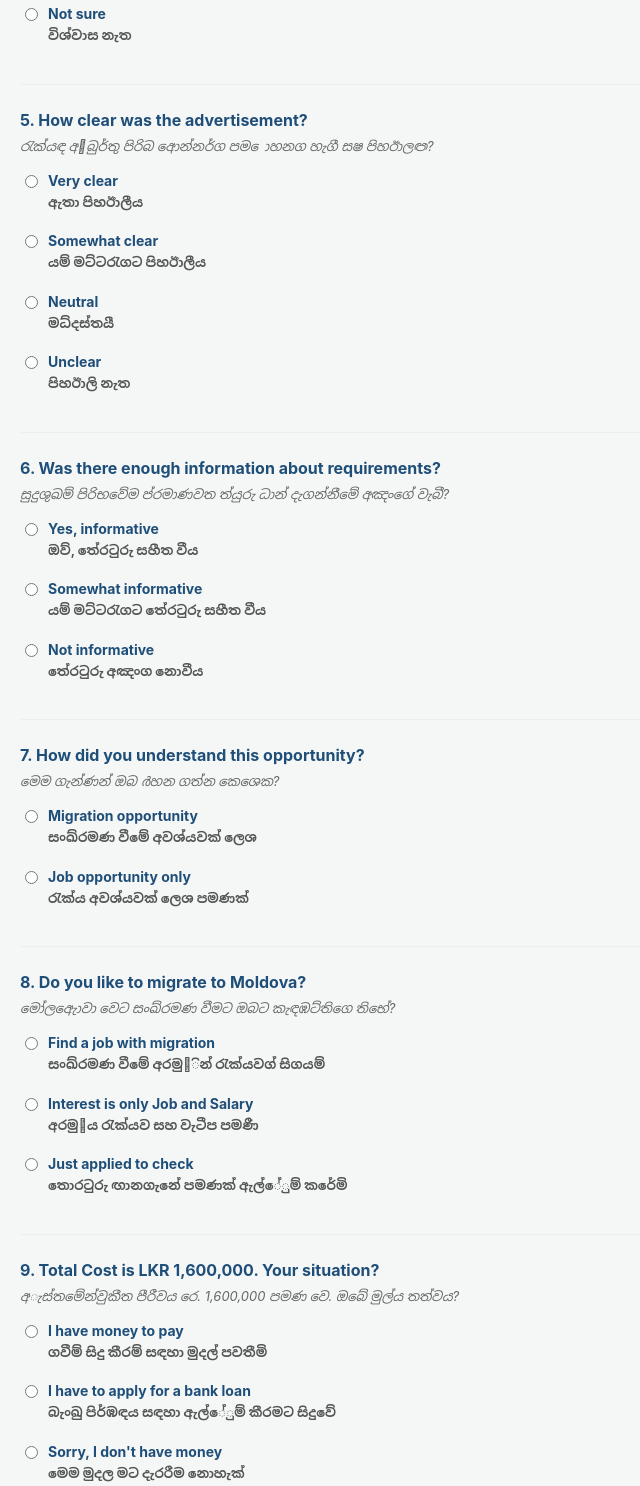
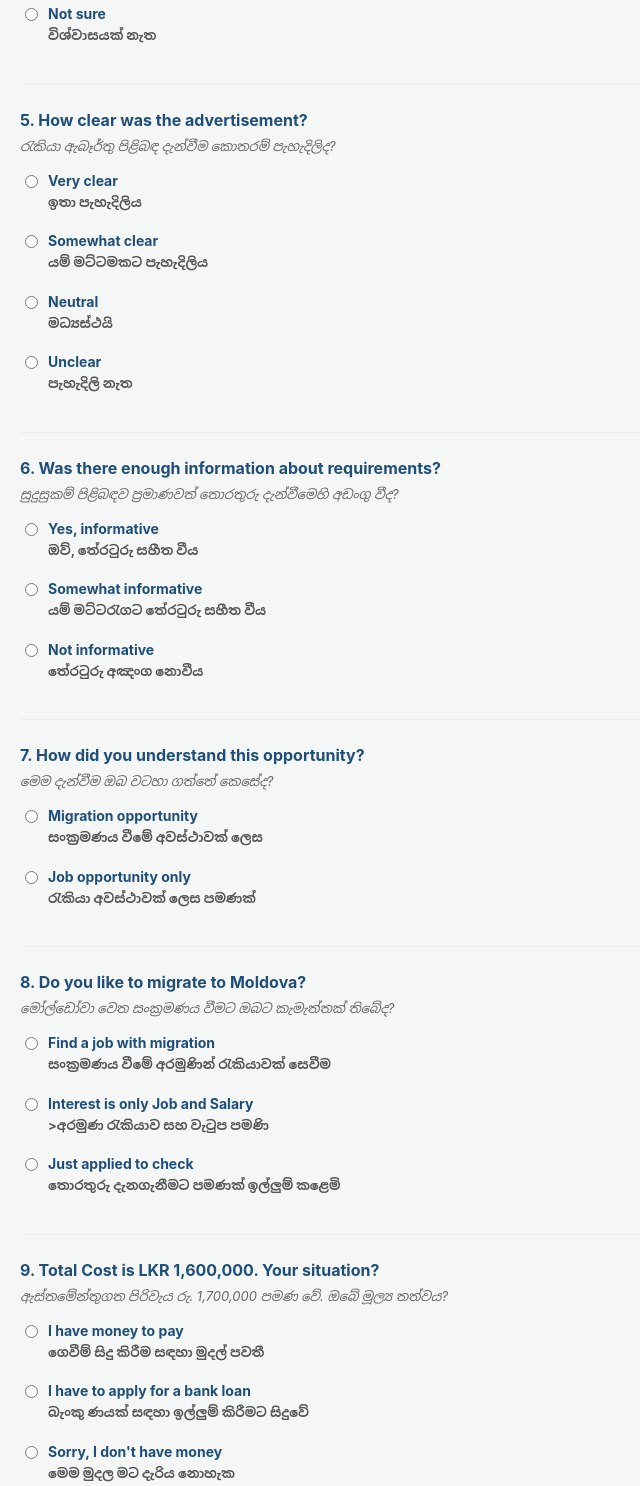
Before and after one commit to spcsuda/Takemecanada, a plain HTML site: page index.html in a window 1280 px wide. Shown: the part 1060-2546 px from the top of the page, without its empty margins (0-640 px from the left). Drawn offline with Linux system fonts and the light colour scheme.

Commit message:
Update index.html

```diff
--- a/index.html
+++ b/index.html
@@ -188,7 +188,7 @@
 
         <div class="form-group">
             <label>4. Did you receive a reply within a reasonable time?</label>
-            <span class="sub-label">ශාධාර්ණ කාලයක් තුලැ අපගේ කාර්ය මණ්ඩදයැන් පිරිතුරක් ලැබුවේද?</span>
+            <span class="sub-label">සාධාරණ කාලයක් තුළ අපගේ කාර්ය මණ්ඩලයෙන් පිළිතුරක් ලැබුණේද?</span>
 
             <div class="radio-option">
                 <input type="radio" id="q4_yes" name="reply_time" value="Yes">
@@ -200,35 +200,35 @@
             </div>
             <div class="radio-option">
                 <input type="radio" id="q4_unsure" name="reply_time" value="Not sure">
-                <label for="q4_unsure" class="radio-text">Not sure <span class="sinhala-text">විශ්වාස නැත</span></label>
+                <label for="q4_unsure" class="radio-text">Not sure <span class="sinhala-text">විශ්වාසයක් නැත</span></label>
             </div>
         </div>
 
         <div class="form-group">
             <label>5. How clear was the advertisement?</label>
-            <span class="sub-label">රැක්යඳ අ඗බුර්තු පිරිබ අොන්නර්ග පම ොහනග හැගී සෂ පිහඊාලඏ?</span>
+            <span class="sub-label">රැකියා ඇබෑර්තු පිළිබඳ දැන්වීම කොතරම් පැහැදිලිද?</span>
 
             <div class="radio-option">
                 <input type="radio" id="q5_very" name="clarity" value="Very clear">
-                <label for="q5_very" class="radio-text">Very clear <span class="sinhala-text">ඇතා පිහඊාලීය</span></label>
+                <label for="q5_very" class="radio-text">Very clear <span class="sinhala-text">ඉතා පැහැදිලිය</span></label>
             </div>
             <div class="radio-option">
                 <input type="radio" id="q5_somewhat" name="clarity" value="Somewhat clear">
-                <label for="q5_somewhat" class="radio-text">Somewhat clear <span class="sinhala-text">යම් මට්ටරැගට පිහඊාලීය</span></label>
+                <label for="q5_somewhat" class="radio-text">Somewhat clear <span class="sinhala-text">යම් මට්ටමකට පැහැදිලිය</span></label>
             </div>
             <div class="radio-option">
                 <input type="radio" id="q5_neutral" name="clarity" value="Neutral">
-                <label for="q5_neutral" class="radio-text">Neutral <span class="sinhala-text">මධ්දස්තයී</span></label>
+                <label for="q5_neutral" class="radio-text">Neutral <span class="sinhala-text">මධ්‍යස්ථයි</span></label>
             </div>
             <div class="radio-option">
                 <input type="radio" id="q5_unclear" name="clarity" value="Unclear">
-                <label for="q5_unclear" class="radio-text">Unclear <span class="sinhala-text">පිහඊාලි නැත</span></label>
+                <label for="q5_unclear" class="radio-text">Unclear <span class="sinhala-text">පැහැදිලි නැත</span></label>
             </div>
         </div>
 
         <div class="form-group">
             <label>6. Was there enough information about requirements?</label>
-            <span class="sub-label">සුදුශුඛම් පිරිභවේම ප්රමාණවත ත්යුරු ධාන් දැගන්නීමේ අඤංගේ වැබී?</span>
+            <span class="sub-label">සුදුසුකම් පිළිබඳව ප්‍රමාණවත් තොරතුරු දැන්වීමෙහි අඩංගු වීද?</span>
 
             <div class="radio-option">
                 <input type="radio" id="q6_yes" name="info_quality" value="Informative">
@@ -246,51 +246,51 @@
 
         <div class="form-group">
             <label>7. How did you understand this opportunity?</label>
-            <span class="sub-label">මෙම ගැන්ණන් ඔබ ർහන ගත්න කෙශෙක?</span>
+            <span class="sub-label">මෙම දැන්වීම ඔබ වටහා ගත්තේ කෙසේද?</span>
 
             <div class="radio-option">
                 <input type="radio" id="q7_mig" name="perception" value="Migration Opportunity">
-                <label for="q7_mig" class="radio-text">Migration opportunity <span class="sinhala-text">සංඛ්රමණ වීමේ අවශ්යවක් ලෙශ</span></label>
+                <label for="q7_mig" class="radio-text">Migration opportunity <span class="sinhala-text">සංක්‍රමණය වීමේ අවස්ථාවක් ලෙස</span></label>
             </div>
             <div class="radio-option">
                 <input type="radio" id="q7_job" name="perception" value="Job Only">
-                <label for="q7_job" class="radio-text">Job opportunity only <span class="sinhala-text">රැක්ය අවශ්යවක් ලෙශ පමණක්</span></label>
+                <label for="q7_job" class="radio-text">Job opportunity only <span class="sinhala-text">රැකියා අවස්ථාවක් ලෙස පමණක්</span></label>
             </div>
         </div>
 
         <div class="form-group">
             <label>8. Do you like to migrate to Moldova?</label>
-            <span class="sub-label">මෝලඇොවා වෙට සංඛ්රමණ වීමට ඔබට කැඳඹට්තිගෙ තිභේ?</span>
+            <span class="sub-label">මෝල්ඩෝවා වෙත සංක්‍රමණය වීමට ඔබට කැමැත්තක් තිබේද?</span>
 
             <div class="radio-option">
                 <input type="radio" id="q8_mig_job" name="migration_intent" value="Job with Migration">
-                <label for="q8_mig_job" class="radio-text">Find a job with migration <span class="sinhala-text">සංඛ්රමණ වීමේ අරමු෈ින් රැක්යවග් සිගයම්</span></label>
+                <label for="q8_mig_job" class="radio-text">Find a job with migration <span class="sinhala-text">සංක්‍රමණය වීමේ අරමුණින් රැකියාවක් සෙවීම</span></label>
             </div>
             <div class="radio-option">
                 <input type="radio" id="q8_money" name="migration_intent" value="Job and Salary Only">
-                <label for="q8_money" class="radio-text">Interest is only Job and Salary <span class="sinhala-text">අරමු෈ය රැක්යව සහ වැටීප පමණී</span></label>
+                <label for="q8_money" class="radio-text">Interest is only Job and Salary <span class="sinhala-text">>අරමුණ රැකියාව සහ වැටුප පමණි</span></label>
             </div>
             <div class="radio-option">
                 <input type="radio" id="q8_check" name="migration_intent" value="Checking only">
-                <label for="q8_check" class="radio-text">Just applied to check <span class="sinhala-text">තොරටුරු ඟානගැනේ පමණක් ඇල්ේුම් කරේමි</span></label>
+                <label for="q8_check" class="radio-text">Just applied to check <span class="sinhala-text">තොරතුරු දැනගැනීමට පමණක් ඉල්ලුම් කළෙමි</span></label>
             </div>
         </div>
 
         <div class="form-group">
             <label>9. Total Cost is LKR 1,600,000. Your situation?</label>
-            <span class="sub-label">අැස්තමේන්වුකීත පීරීවය රෙ. 1,600,000 පමණ වෙ. ඔබේ මුල්ය තත්වය?</span>
+            <span class="sub-label">ඇස්තමේන්තුගත පිරිවැය රු. 1,700,000 පමණ වේ. ඔබේ මූල්‍ය තත්වය?</span>
 
             <div class="radio-option">
                 <input type="radio" id="q9_have" name="finance" value="Have money">
-                <label for="q9_have" class="radio-text">I have money to pay <span class="sinhala-text">ගවීම් සිදු කීරම් සඳහා මුදල් පවතීමි</span></label>
+                <label for="q9_have" class="radio-text">I have money to pay <span class="sinhala-text">ගෙවීම් සිදු කිරීම සඳහා මුදල් පවතී</span></label>
             </div>
             <div class="radio-option">
                 <input type="radio" id="q9_loan" name="finance" value="Need Loan">
-                <label for="q9_loan" class="radio-text">I have to apply for a bank loan <span class="sinhala-text">බැංඛු පිර්ඹඳය සඳහා ඇල්ේුම් කීරමට සිදුවේ</span></label>
+                <label for="q9_loan" class="radio-text">I have to apply for a bank loan <span class="sinhala-text">බැංකු ණයක් සඳහා ඉල්ලුම් කිරීමට සිදුවේ</span></label>
             </div>
             <div class="radio-option">
                 <input type="radio" id="q9_cant" name="finance" value="Cannot afford">
-                <label for="q9_cant" class="radio-text">Sorry, I don't have money <span class="sinhala-text">මෙම මුදල මට දැරරීම නොහැක්</span></label>
+                <label for="q9_cant" class="radio-text">Sorry, I don't have money <span class="sinhala-text">මෙම මුදල මට දැරිය නොහැක</span></label>
             </div>
         </div>
 
```
